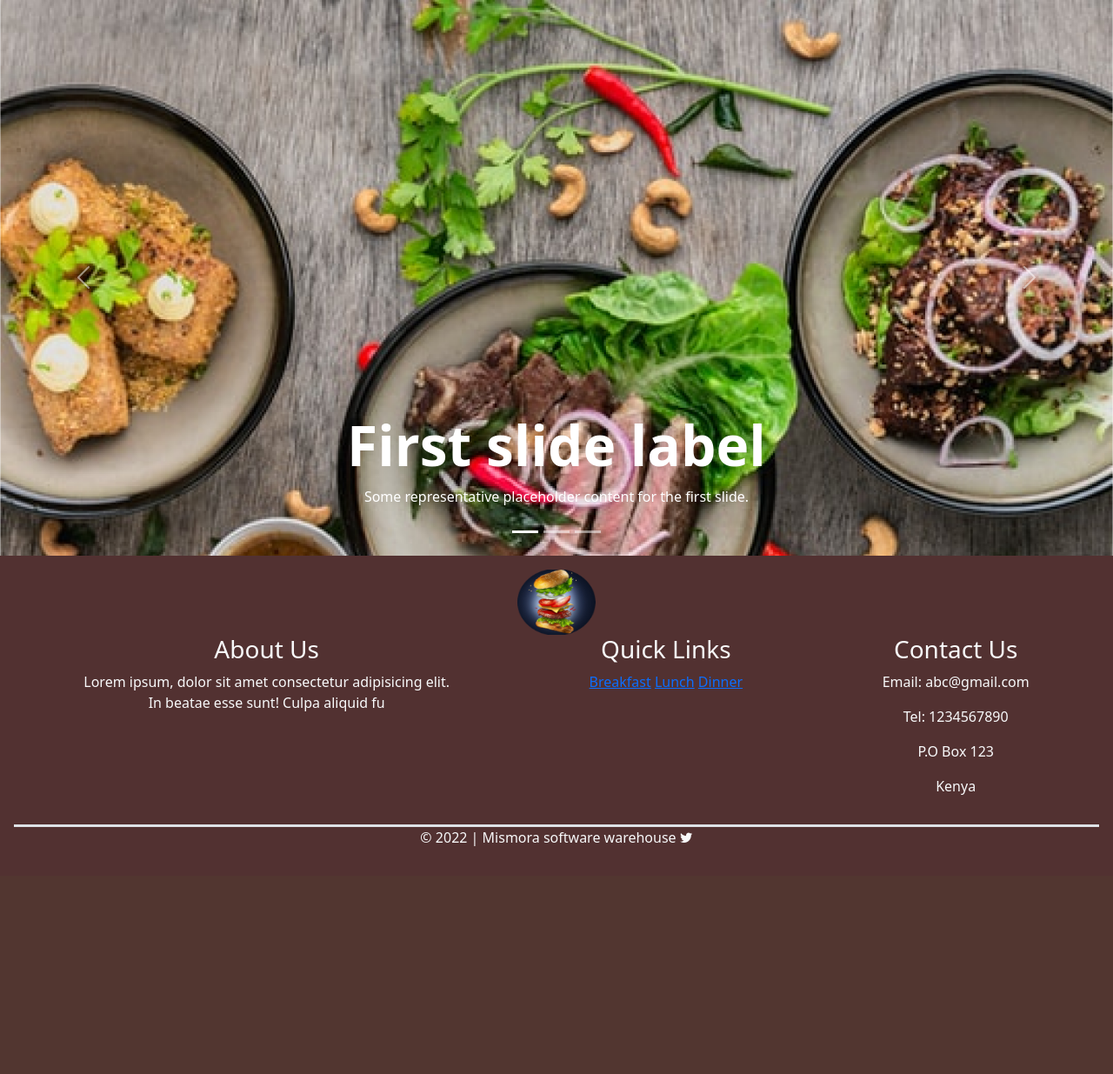
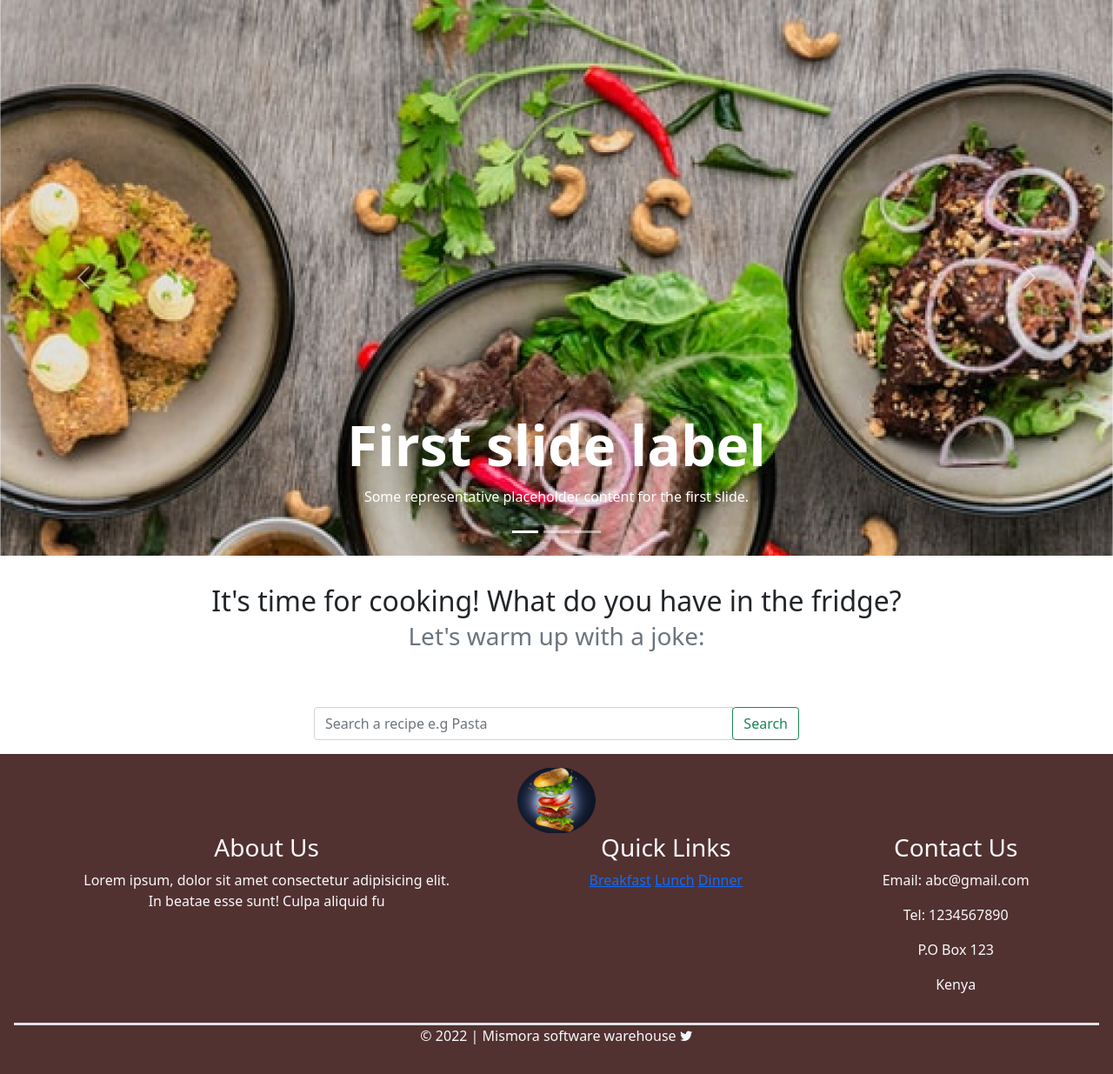
Before and after one commit to MishaelRatemo/mykitchen, a Flask app: page / in a window 1280 px wide. Shown: the part 134-1369 px from the top of the page at 87% size. Before the commit the page ends 1107 px from the top, so only its background shows below. Run offline with Flask 2, Linux system fonts and the light colour scheme; data that the repository does not hold is empty; some libraries are stand-ins or nearby versions.

Commit message:
Added joke section and seach section

```diff
--- a/app/templates/index.html
+++ b/app/templates/index.html
@@ -7,13 +7,6 @@
 
 {% block content  %}
 
-<!-- <div class="container bg-dark">
-    <form>
-        <input type="text" name="recipe_query" placeholder="Search for a eecipe" class="form-control">
-        <input type="submit"  value="Search" class="btn btn-primary">
-    </form>
-
-</div> -->
 
     <div id="carouselExampleCaptions" class="carousel slide h-50" data-bs-ride="carousel">
         <div class="carousel-indicators">
@@ -54,15 +47,28 @@
         </button>
     </div>
 
-
+    <div class="container text-center">
+        <h2 style="padding-top: 3%;">
+              It's time for cooking! What do you have in the fridge? <br>
+              <small class="text-muted"> Let's warm up with a joke: <p class="text-success" >{{ joke }}</p> </small>
+        </h2>
+        <br><br>
+        <form action="/recipes"class='d-flex justify-content-center'>
+              <div class="input-group mb-3" style="max-width: 50%;">
+                  <input type="text" class="form-control" placeholder="Search a recipe e.g Pasta" aria-label="Ingridients" aria-describedby="button-addon2" name="ingridients">
+                  <div class="input-group-append">
+                      <button class="btn btn-outline-success" type="submit" id="button-addon2">Search</button>
+                  </div>
+              </div>
+        </form>
+      </div>
     <main class=" container  d-flex justify-content-around flex-wrap">
         {% for item in recipes %}
         <div>
-            <!-- <p>ID: {{item.id}}</p> -->
+
             <div>
                 <img src="{{item.image}}" alt="">
                 <p>{{item.title| truncate(20) }}</p>
-
             </div>
         </div>
         {% endfor %}
```
